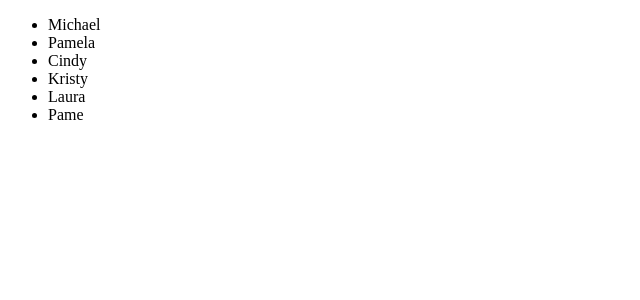
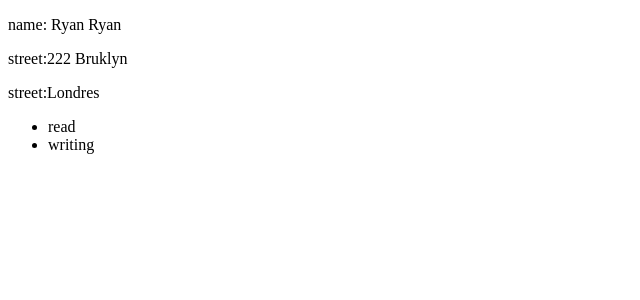
Before and after one commit to MAURI-PROGRAM/ANGULAR, an Angular app: page / in a window 1280 px wide. Shown: the top 300 px of the page, without its empty margins (0-640 px from the left). Built offline with nearby package versions, Linux system fonts and the light colour scheme.

Commit message:
constructor en un componente de angular

```diff
--- a/src/app/app.component.html
+++ b/src/app/app.component.html
@@ -1,3 +1,10 @@
-<ul>
-  <app-user *ngFor="let user of users" nameUser={{user}}></app-user>
-</ul>
+<div>
+  <p>name: {{name}}</p>
+  <p>street:{{address.street}}</p>
+  <p>street:{{address.city}}</p>
+  <ul>
+    <li *ngFor="let hobby of hobbies">
+      {{hobby}}
+    </li>
+  </ul>
+</div>
--- a/src/app/app.component.ts
+++ b/src/app/app.component.ts
@@ -11,14 +11,14 @@ export class AppComponent {
   activated:boolean = false;
   name:string = 'Ryan Ryan'
   edad:number;
-  adress: {
+  address: {
     street:string;
     city:string;
   };
   hobbies:string[];
   constructor(){
     this.edad = 28;
-    this.adress={
+    this.address={
       street:'222 Bruklyn',
       city:'Londres'
     };
```
